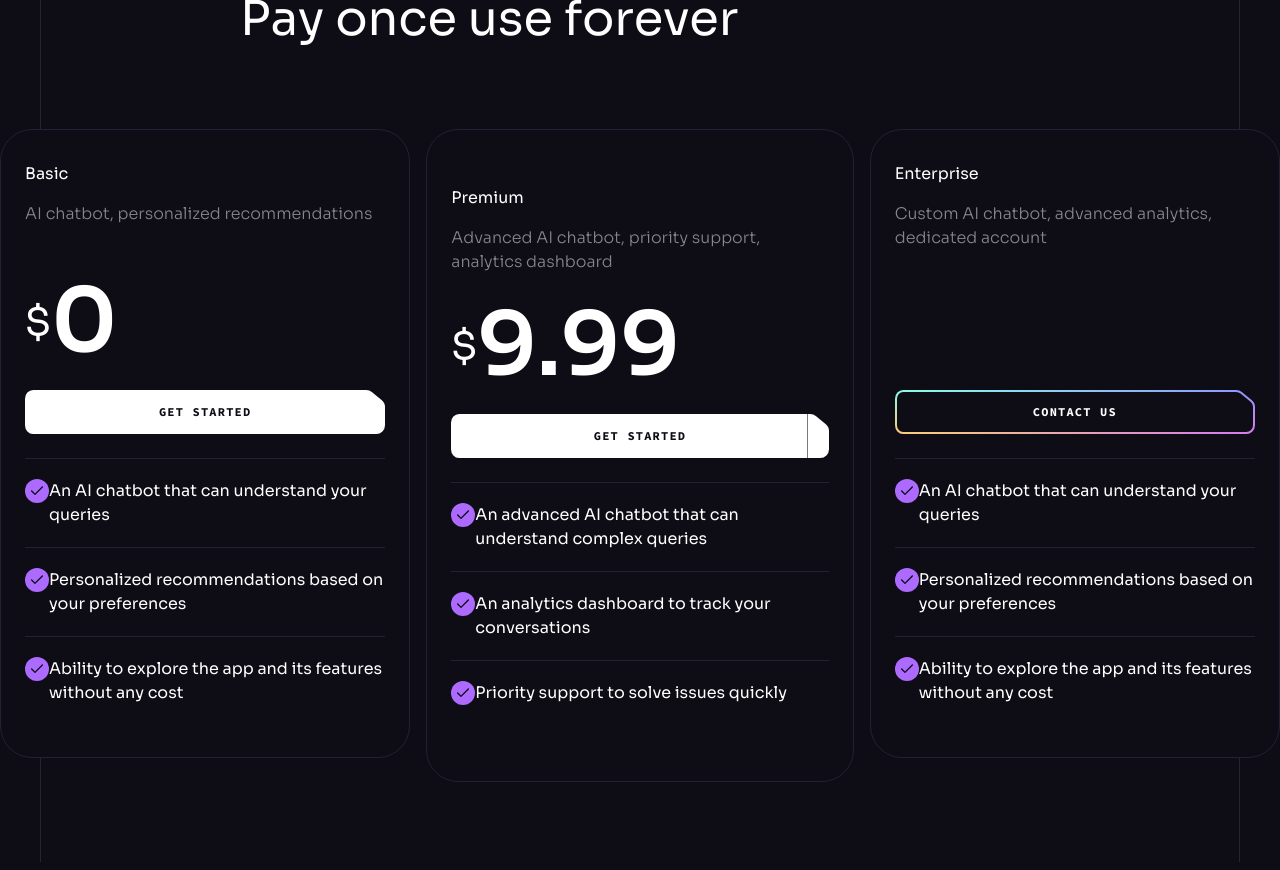
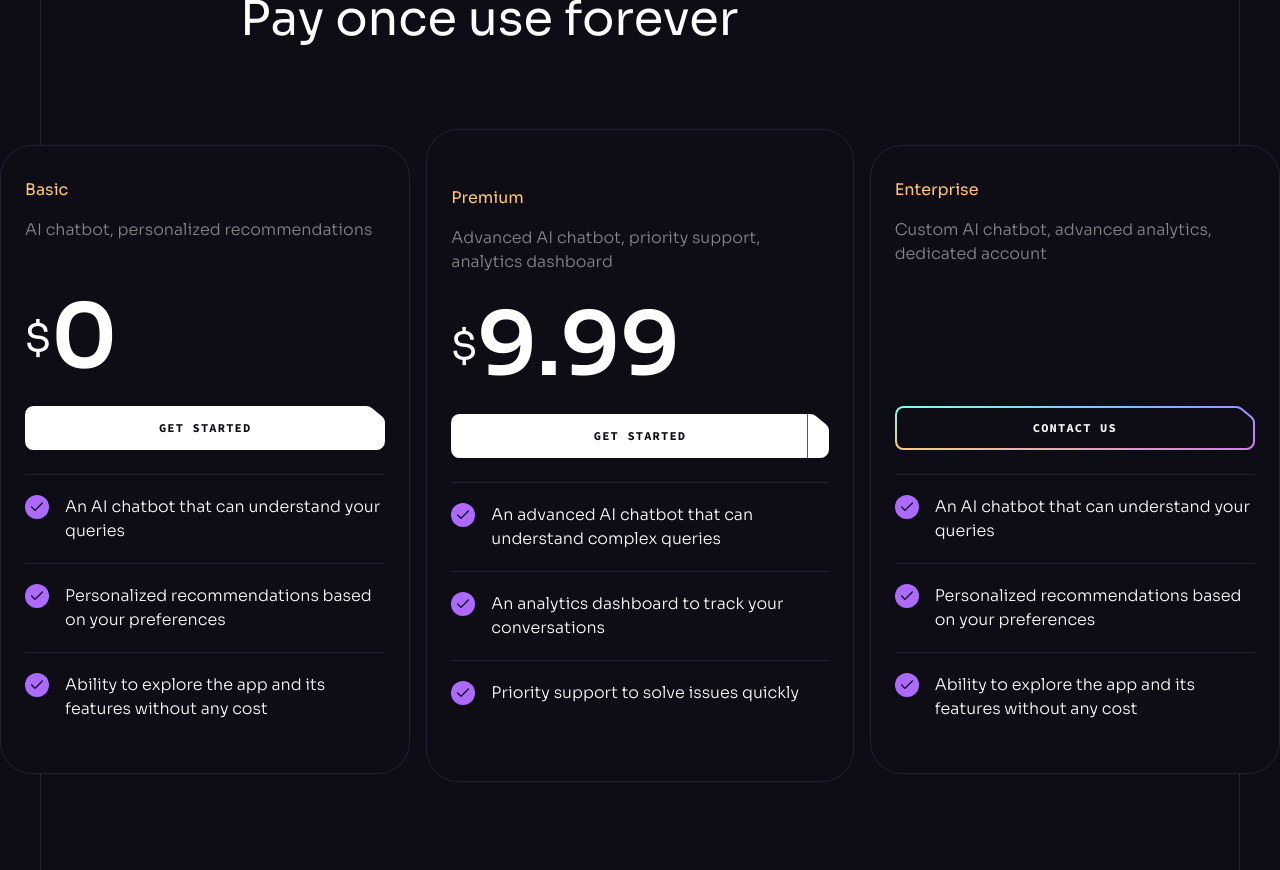
Before and after one commit to ahteshamsalamatansari/sass-ui-react, a React (Vite) app: page / in a window 1280 px wide. Shown: the part 5780-6650 px from the top of the page. Built offline with nearby package versions, Linux system fonts and the light colour scheme.

Commit message:
Pricing List component is ready to use

```diff
--- a/src/components/PricingList.jsx
+++ b/src/components/PricingList.jsx
@@ -8,15 +8,19 @@ const Pricinglist = () => {
       {pricing.map((item) => (
         <div
           key={item.id}
-          className="w-[19rem] max-lg:w-full h-full px-6 bg-n-8 border border-n-6 rounded-[2rem] lg:w-auto even:py-14 odd:py-8"
+          className="w-[19rem] max-lg:w-full h-full px-6 bg-n-8 border border-n-6 rounded-[2rem] lg:w-auto even:py-14 odd:py-8 odd:my-4 [&>h4]:first:text-2 [&>h4]:even:text-1 [&>h4]:last:text-3"
         >
           <h4 className="h4 mb-4">{item.title}</h4>
-          <p className="body-2 min-h-[4rem] mb-3 text-n-1/50">{item.description}</p>
+          <p className="body-2 min-h-[4rem] mb-3 text-n-1/50">
+            {item.description}
+          </p>
           <div className="flex items-center h-[5.5rem] mb-6">
             {item.price && (
               <>
                 <div className="h3"> $ </div>
-                <div className="text-[5.5rem] leading-none font-bold">{item.price}</div>
+                <div className="text-[5.5rem] leading-none font-bold">
+                  {item.price}
+                </div>
               </>
             )}
           </div>
@@ -29,9 +33,12 @@ const Pricinglist = () => {
           </Button>
           <ul>
             {item.features.map((feature, index) => (
-              <li key={index} className="flex items-start py-5 border-t border-n-6">
+              <li
+                key={index}
+                className="flex items-start py-5 border-t border-n-6"
+              >
                 <img src={check} width={24} height={24} alt="check" />
-                <p>{feature}</p>
+                <p className="body-2 ml-4">{feature}</p>
               </li>
             ))}
           </ul>
```
